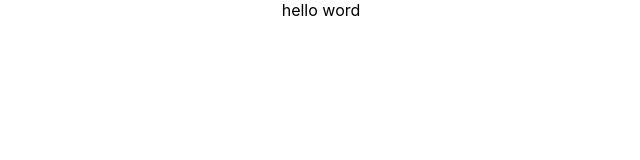
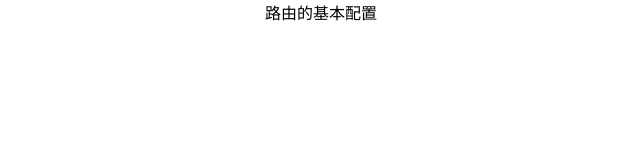
Before and after one commit to myexecode/react-base-demo, a React app: page /sRouter/1 in a window 1280 px wide. Shown: the top 160 px of the page, without its empty margins (319-959 px from the left). Built offline with nearby package versions, Linux system fonts and the light colour scheme.

Commit message:
路由安装和基本使用配置

```diff
--- a/src/App.js
+++ b/src/App.js
@@ -1,10 +1,24 @@
 import React from 'react';
+import {BrowserRouter, Switch, Route} from 'react-router-dom'
+
+import routerList from './routers'
+
 import './App.css';
 
 function App() {
   return (
     <div className="App">
-      hello word
+      <BrowserRouter>
+        <Switch>
+          {
+            routerList.map((rItem, rIndex) => {
+              return (
+                <Route key={rIndex} exact={rItem.exact===undefined?true:rItem.exact} {...rItem} />
+              )
+            })
+          }
+        </Switch>
+      </BrowserRouter>
     </div>
   );
 }
--- /dev/null
+++ b/src/routers/index.js
@@ -0,0 +1,13 @@
+import SRouter from '../views/sRouter/sRouter'
+import Test from '../views/test/test'
+
+export default [
+    {
+        path: '/sRouter/:id',
+        component: SRouter
+    },
+    {
+        path: '/test',
+        component: Test
+    }
+]
--- /dev/null
+++ b/src/views/sRouter/sRouter.js
@@ -0,0 +1,15 @@
+import React, { Component } from 'react'
+
+class SRouter extends Component {
+
+    render() {
+        console.log(this.props.match.params); // 路由参数
+        return (
+            <div className='s_router'>
+                路由的基本配置
+            </div>
+        )
+    }
+}
+
+export default SRouter;
```
Also changed, not shown: src/views/test/test.js (+1 -0 lines).
